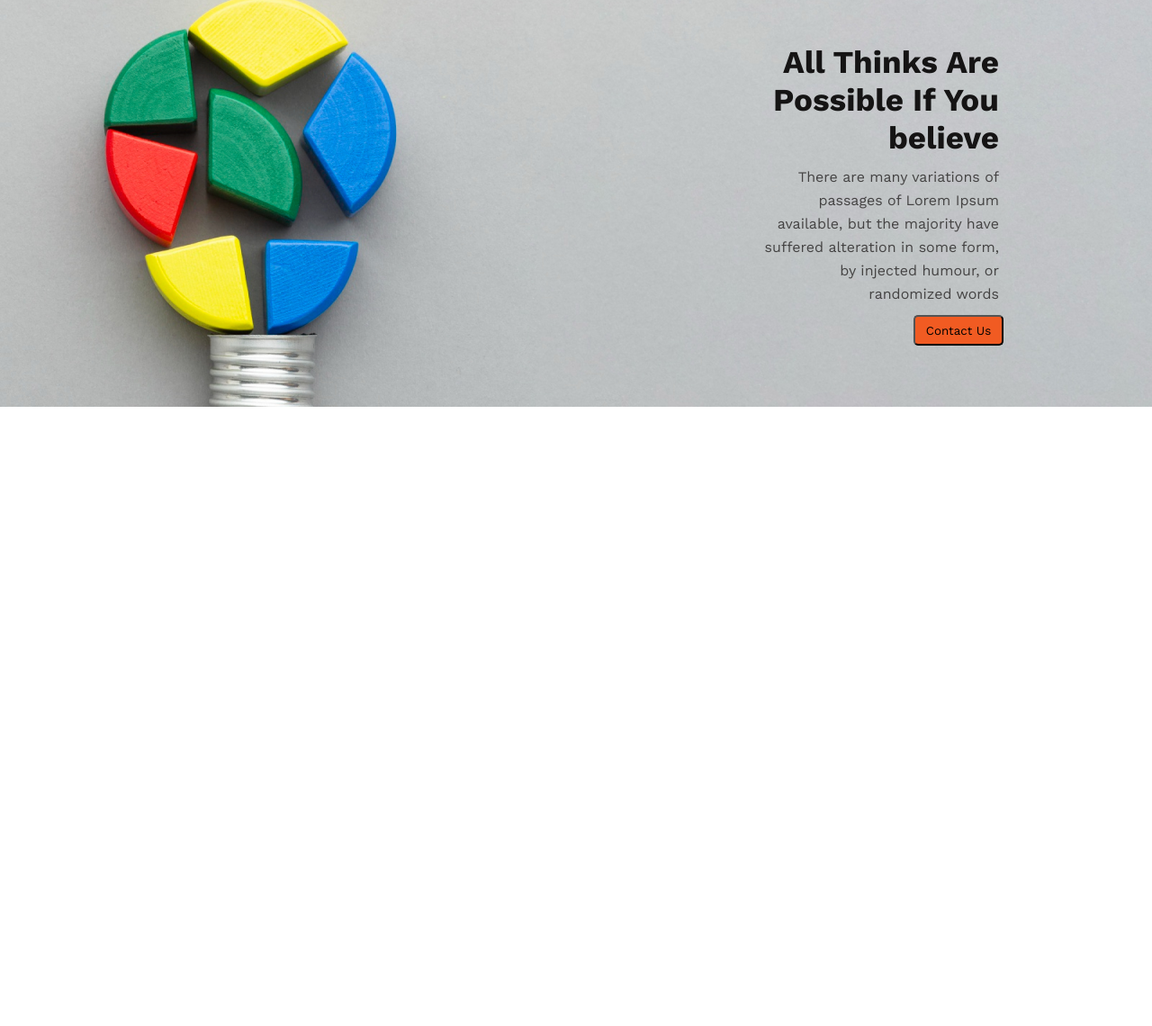
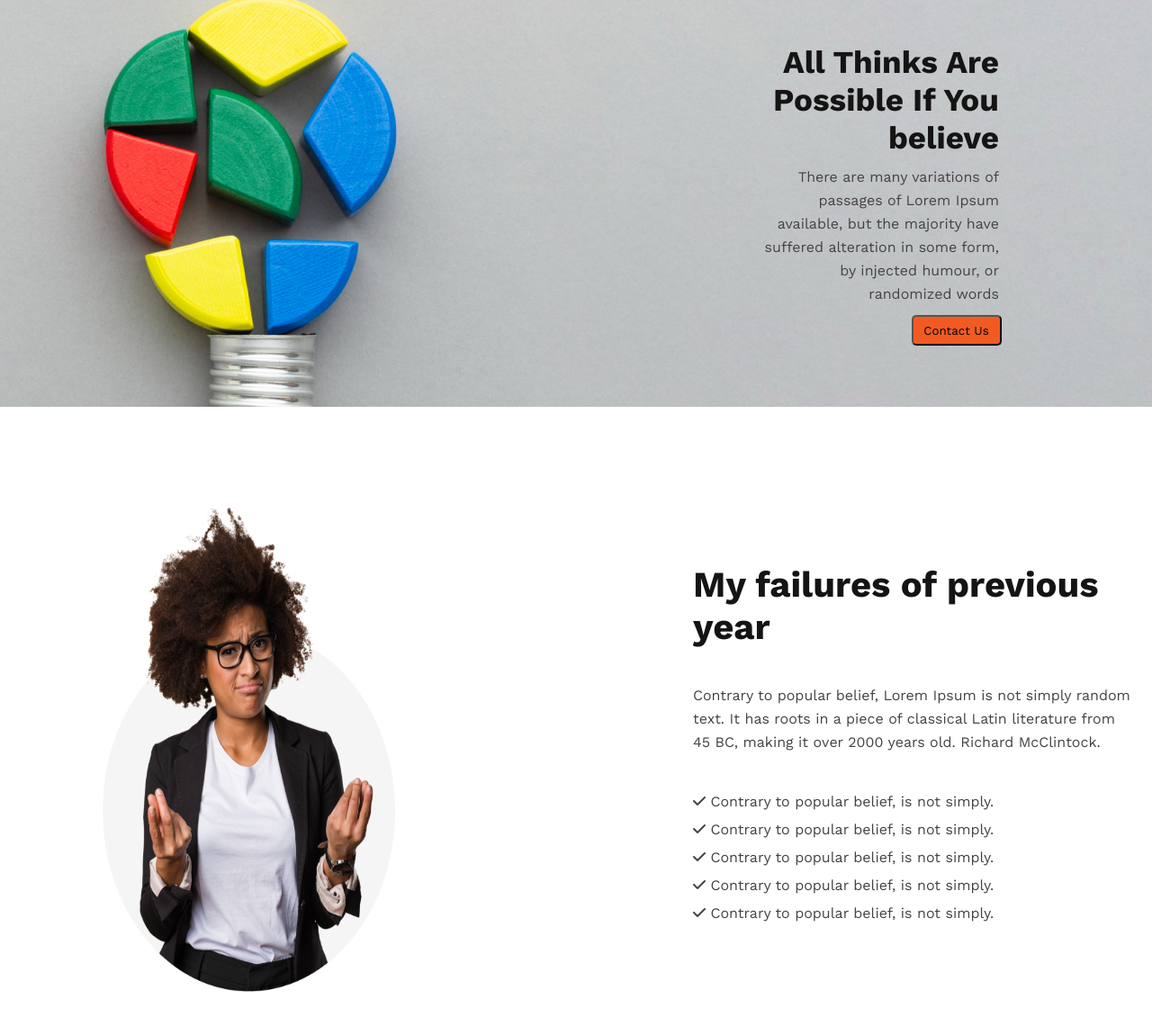
Before and after one commit to habib33-3/Portfolio_demo, a plain HTML site: page index.html in a window 1280 px wide. Shown: the part 168-1308 px from the top of the page at 90% size. Before the commit the page ends 800 px from the top, so only its background shows below. Drawn offline with nearby package versions, Linux system fonts and the light colour scheme.

Commit message:
main section

```diff
--- a/index.html
+++ b/index.html
@@ -7,6 +7,8 @@
     <link rel="preconnect" href="https://fonts.googleapis.com">
     <link rel="preconnect" href="https://fonts.gstatic.com" crossorigin>
     <link href="https://fonts.googleapis.com/css2?family=Work+Sans:wght@400;700;800&display=swap" rel="stylesheet">
+    <script src="https://kit.fontawesome.com/8393db7ef6.js" crossorigin="anonymous"></script>
+
     <link rel="stylesheet" href="style.css">
     <title>Portfolio</title>
 </head>
@@ -31,11 +33,38 @@
         </section>
     </header>
     <main>
+        <section class="main-section">
+            <div class="section-content flex">
 
+                <div class="section-img"><img class="section-pic" src="images/person.png" alt=""></div>
+
+                <div class="section-text ">
+                    <h2 class="section-header">My failures of previous year</h2>
+                    <p class="section-description">
+                        Contrary to popular belief, Lorem Ipsum is not simply random text. It has roots in a piece of
+                        classical Latin literature
+                        from 45 BC, making it over 2000 years old. Richard McClintock.
+                    </p>
+                    <ul class="section-list-items">
+                        <li class="items"><i class="fa-solid fa-check"></i> Contrary to popular belief, is not simply.
+                        </li>
+                        <li class="items"><i class="fa-solid fa-check"></i> Contrary to popular belief, is not simply.
+                        </li>
+                        <li class="items"><i class="fa-solid fa-check"></i> Contrary to popular belief, is not simply.
+                        </li>
+                        <li class="items"><i class="fa-solid fa-check"></i> Contrary to popular belief, is not simply.
+                        </li>
+                        <li class="items"><i class="fa-solid fa-check"></i> Contrary to popular belief, is not simply.
+                        </li>
+                    </ul>
+                </div>
+            </div>
+        </section>
     </main>
     <footer>
 
     </footer>
+
 </body>
 
 </html>
--- a/style.css
+++ b/style.css
@@ -2,13 +2,16 @@
   margin: 0;
   padding: 0;
   font-family: "work sans";
+  list-style: none;
 }
+
 
 /* Shared */
 
 .flex {
   display: flex;
   justify-content: space-around;
+  align-items: center;
 }
 
 /* Banner */
@@ -53,3 +56,56 @@
   flex-shrink: 0;
   margin-left: 170px;
 }
+
+/* Main Section */
+
+.section-content {
+  flex-direction: row;
+  gap: 200px;
+}
+
+img {
+  width: 350px;
+  height: 550px;
+  margin: 100px;
+}
+
+.section-text {
+  flex-direction: column;
+  gap: 20px;
+  align-items: right;
+}
+
+.section-header {
+  padding: 20px;
+  color: #151414;
+  font-family: Work Sans;
+  font-size: 40px;
+  font-style: normal;
+  font-weight: 700;
+  line-height: normal;
+}
+
+.section-description {
+  padding: 20px;
+  color: var(--dark-02, #444343);
+  font-family: Work Sans;
+  font-size: 16px;
+  font-style: normal;
+  font-weight: 400;
+  line-height: 26px;
+}
+
+.section-list-items {
+  padding: 20px;
+}
+
+.items {
+  padding-bottom: 5px;
+  color: var(--dark-02, #444343);
+  font-family: Work Sans;
+  font-size: 16px;
+  font-style: normal;
+  font-weight: 400;
+  line-height: 26px;
+}
```
